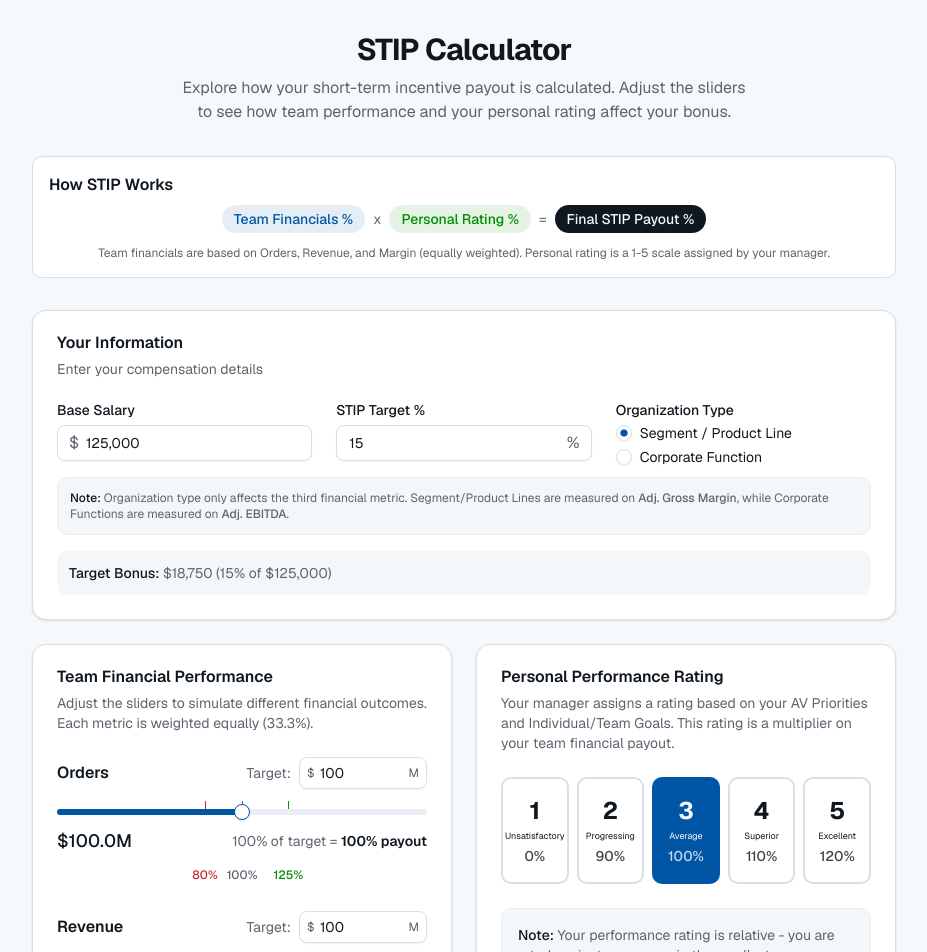
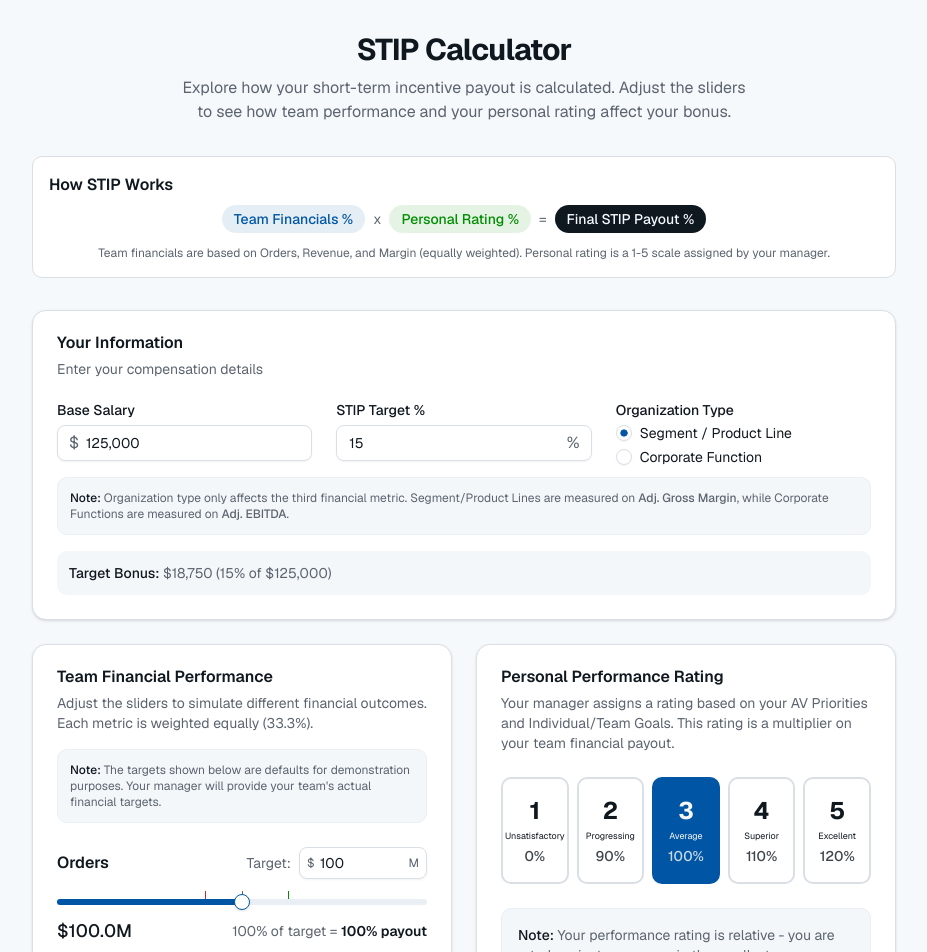
Before and after one commit to danackeret-cloud/v0-incentive-pay-dashboard-2, a Next.js app: page / in a window 1280 px wide. Shown: the top 952 px of the page, without its empty margins (176-1103 px from the left). Built offline with nearby package versions, Linux system fonts and the light colour scheme.

Commit message:
feat: clarify financial target note in Team Performance card\n\nAdd explanation that default targets are for demo use only.

```diff
--- a/components/stip-calculator.tsx
+++ b/components/stip-calculator.tsx
@@ -160,6 +160,12 @@ export function STIPCalculator() {
             <CardDescription>
               Adjust the sliders to simulate different financial outcomes. Each metric is weighted equally (33.3%).
             </CardDescription>
+            <div className="mt-2 rounded-lg bg-secondary/50 border border-secondary p-3">
+              <p className="text-xs text-muted-foreground">
+                <span className="font-medium text-foreground">Note:</span> The targets shown below are defaults for demonstration purposes.
+                Your manager will provide your team&apos;s actual financial targets.
+              </p>
+            </div>
           </CardHeader>
           <CardContent className="space-y-6">
             {/* Orders */}
```
